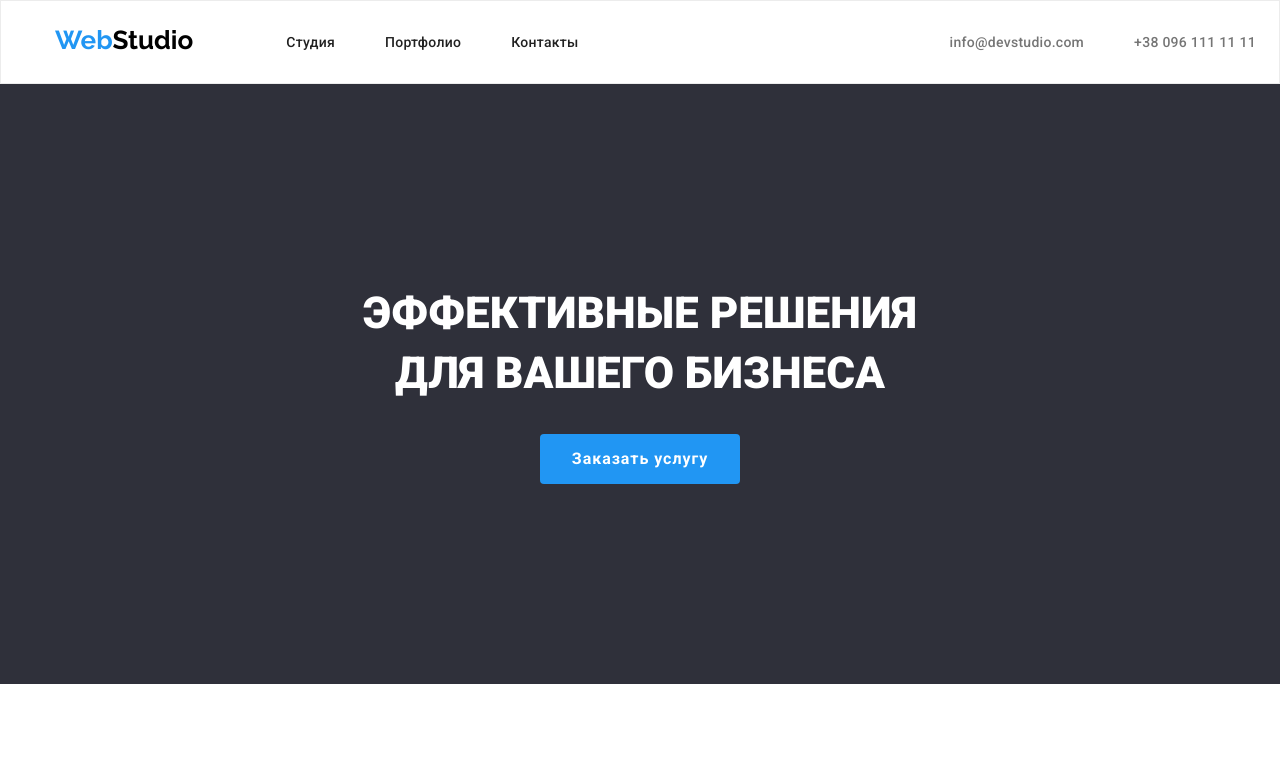
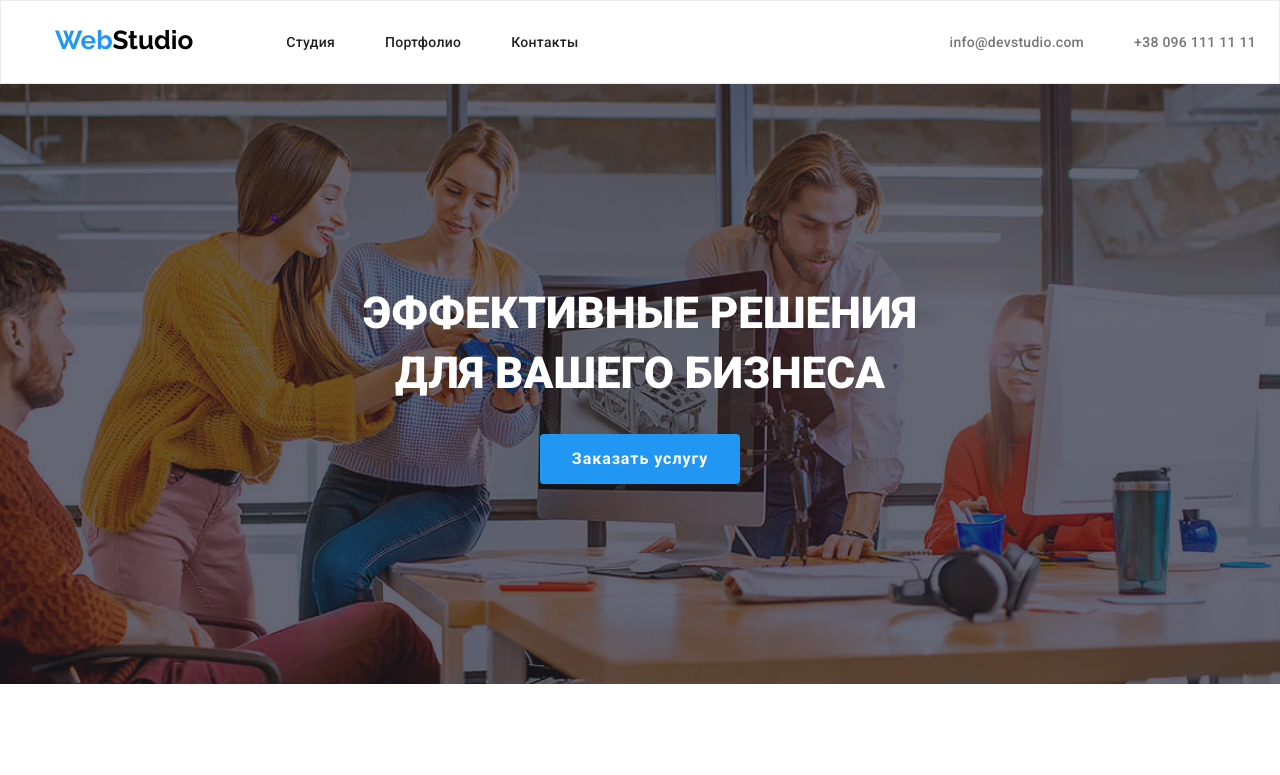
Before and after one commit to Karpenko-Dm/goit-markup-hw-04, a plain HTML site: page index.html in a window 1280 px wide. Shown: the top 775 px of the page. Drawn offline with nearby package versions, Linux system fonts and the light colour scheme.

Commit message:
Добавляет background-img
Добавляет background-img , фон и градиент, и добавляет спрайт svg после оптимизации

```diff
--- a/css/style.css
+++ b/css/style.css
@@ -238,7 +238,16 @@ footer {
   max-width: 1600px;
   text-align: center;
   min-height: 600px;
-  background-color: #2f303a;
+  background: #c4c4c4;
+  background-image: linear-gradient(
+      rgba(47, 48, 58, 0.4),
+      rgba(47, 48, 58, 0.4)
+    ),
+    url("/img/hero.jpg");
+  background-size: cover;
+  background-position: center;
+
+  /*background-color: #2f303a;*/
   margin-top: 0px;
   margin: auto;
 }
```
Also changed, not shown: img/symbol-defs.svg (added).
